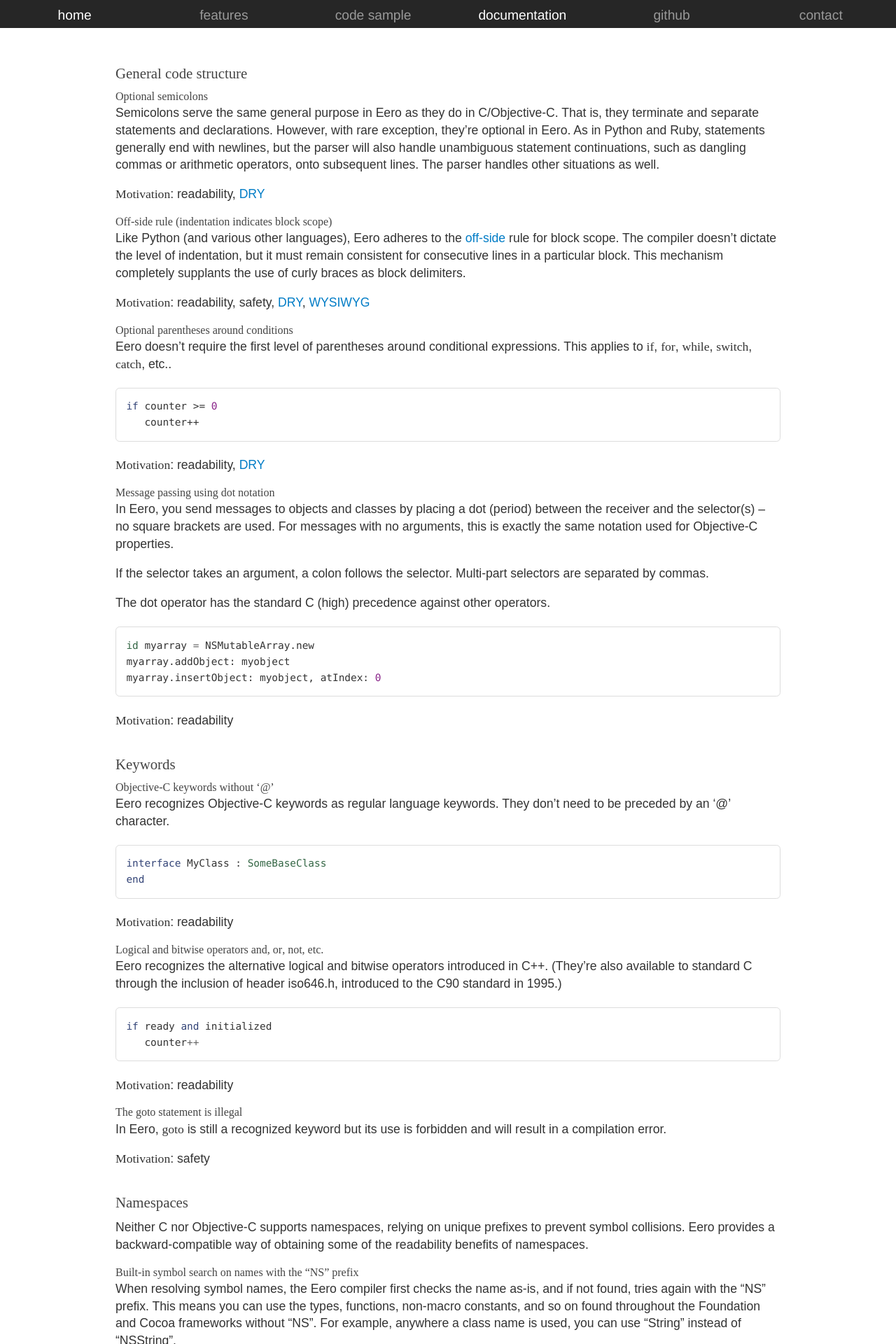
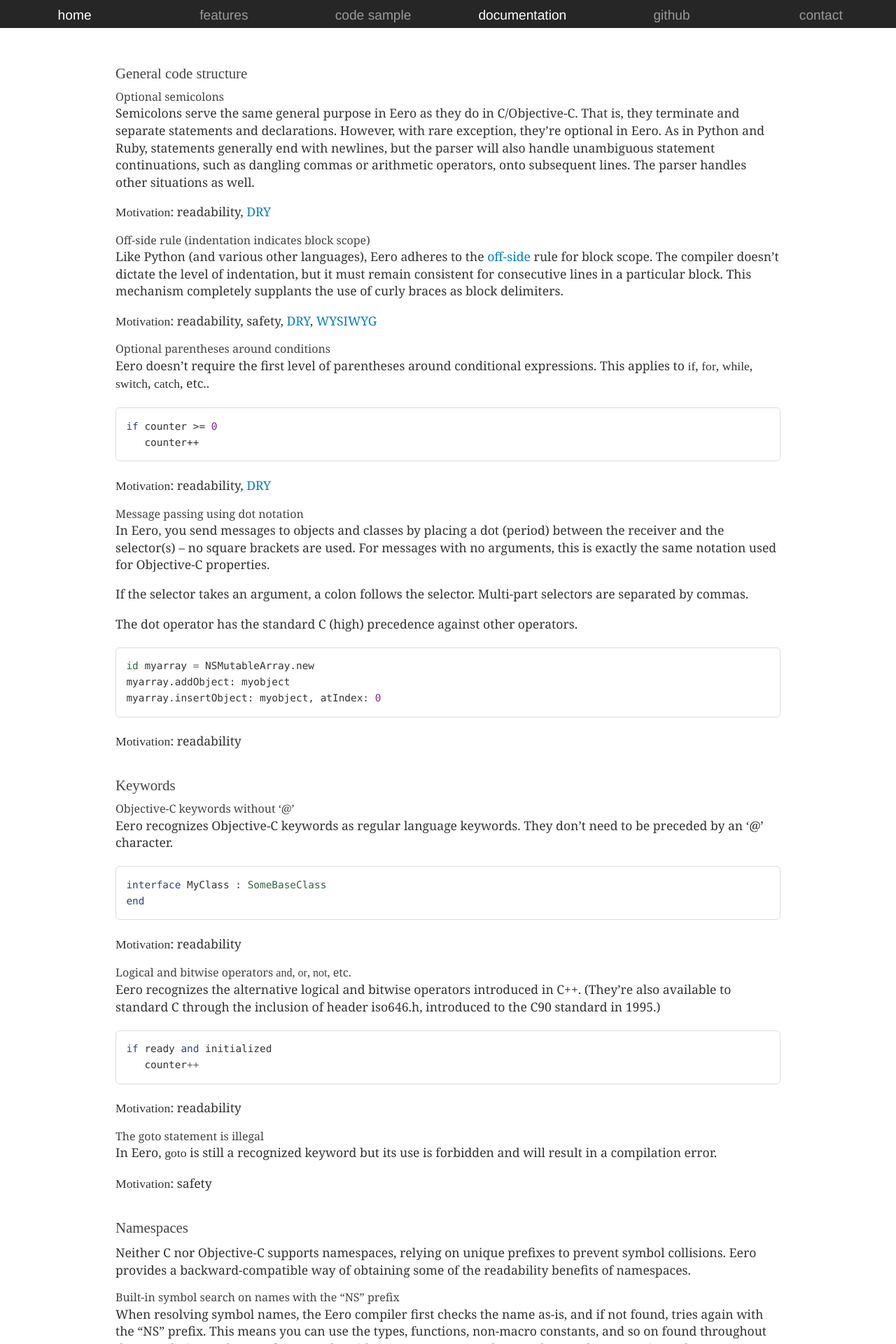
Before and after one commit to eerolanguage/eerolanguage.github.com, a Jekyll site: the page built from documentation/index.html, in a window 1280 px wide. Shown: the top 1920 px of the page at 70% size. Built offline with Jekyll 4.4.1, drawn with Linux system fonts in a browser that asks for light colours; some web fonts are replaced.

Commit message:
Straighten out fallback fonts

```diff
--- a/_includes/head.html
+++ b/_includes/head.html
@@ -5,7 +5,6 @@
   <link href="/css/pygments.css" rel="stylesheet" type="text/css">
   <link href='/images/favicon.ico' rel='shortcut icon' type='image/ico'>
   <link type="text/css" rel="stylesheet" href="http://fast.fonts.net/cssapi/d495e921-8ef4-4943-b32b-0921a9e919af.css">
-  <link href='http://fonts.googleapis.com/css?family=Roboto+Slab|Roboto+Condensed:400italic,700italic,400,700|Roboto:400,400italic,700,700italic' rel='stylesheet' type='text/css'>
   <script type="text/javascript">
     var _gaq = _gaq || [];
     _gaq.push(['_setAccount', 'UA-21151919-1']);
--- a/css/default.css
+++ b/css/default.css
@@ -96,6 +96,8 @@
   min-width: 8em;
 
   font-family: 'Museo Sans W01 500', Helvetica;
+  font-style: normal !important;
+  font-weight: normal !important;
   font-size: 1.2em;
   text-align: center;
   color: rgba(153,153,153,1);
@@ -149,12 +151,16 @@
 }
 
 .logo {
-  font-family: 'MicrogrammaW01-MediumEx', Helvetica;
+  font-family: 'MicrogrammaW01-MediumEx', Helvetica-Bold;
+  font-style: normal !important;
+  font-weight: normal !important;
   font-size: 7em;
 }
 
 .tagline {
   font-family: 'MicrogrammaW01-MediumEx', Helvetica;
+  font-style: normal !important;
+  font-weight: normal !important;
   font-size: 2em;
 }
 
@@ -167,7 +173,9 @@
 }
 
 .largecopy {
-  font-family: 'Museo Sans W01 300', Helvetica;
+  font-family: 'Museo Sans W01 300', Helvetica-Light, Helvetica;
+  font-style: normal !important;
+  font-weight: normal !important;
   font-size: 1.5em;
   line-height: 1.2em;
 }
@@ -181,13 +189,17 @@
 }
 
 .copy {
-  font-family: 'Museo Sans W01 500', Arial;
+  font-family: 'Museo Sans W01 500', Helvetica;
+  font-style: normal !important;
+  font-weight: normal !important;
   font-size: 1em;
   line-height: 1.4em;
 }
 
 .copy h1 {
-  font-family: 'Museo Sns W04 Cond 700', 'Arial-Bold';
+  font-family: 'Museo Sns W04 Cond 700', Helvetica-Bold;
+  font-style: normal !important;
+  font-weight: normal !important;
   font-size: 1.3em;
   line-height: 2em;
 }
@@ -201,7 +213,9 @@
 }
 
 .smallcopy {
-  font-family: 'Museo Sans W01 500', Arial;
+  font-family: 'Museo Sans W01 500', Helvetica-Light;
+  font-style: normal !important;
+  font-weight: normal !important;
   font-size: 0.7em;
 }
 
@@ -434,12 +448,16 @@
 }
 
 #facts span {
-  font-family: 'Museo Sns W04 Cond 700', Helvetica;
+  font-family: 'Museo Sns W04 Cond 700', Helvetica-Bold;
+  font-style: normal !important;
+  font-weight: normal !important;
 }
 
 #dfquote {
   margin-top: 1em;
-  font-family: "MuseoSansW01-500Italic";
+  font-family: "MuseoSansW01-500Italic", Helvetica-Oblique;
+  font-style: normal !important;
+  font-weight: normal !important;
   font-size: 0.9em;
 }
 
@@ -476,7 +494,9 @@
 }
 
 .benefit span {
-  font-family: 'Museo Sns W04 Cond 700', Helvetica;
+  font-family: 'Museo Sns W04 Cond 700', Helvetica-Bold;
+  font-style: normal !important;
+  font-weight: normal !important;
 }
 
 #helloworld_container {
@@ -517,48 +537,66 @@
 /*-------------- Documentation --------------*/
 
 h1 {
-  font-family: 'MyriadW08-BoldCondensed 1166610', Helvetica;
+  font-family: 'MyriadW08-BoldCondensed 1166610', Georgia-Bold;
+  font-style: normal !important;
+  font-weight: normal !important;
   font-size: 1.6em;
   line-height: 1.2em;
   color:#444444;
 }
 
 h1 em {
-  font-family: 'MyriadW08-BoldCondensed 1167283', Helvetica;
+  font-family: 'MyriadW08-BoldCondensed 1167283', Georgia-BoldItalic;
+  font-style: normal !important;
+  font-weight: normal !important;
 }
 
 h2 {
-  font-family: 'MyriadW08-SemiboldConde', Helvetica;
+  font-family: 'MyriadW08-SemiboldConde',  Georgia-Bold;
+  font-style: normal !important;
+  font-weight: normal !important;
   font-size: 1.6em;
   line-height: 1.2em;
   color:#444444;
 }
 
 h2 em {
-  font-family: 'MyriadW08-SemiboldCondI', Arial;
+  font-family: 'MyriadW08-SemiboldCondI', Georgia-BoldItalic;
+  font-style: normal !important;
+  font-weight: normal !important;
 }
 
 h3 {
-  font-family: 'MyriadW08-SemiboldConde', Arial;
+  font-family: 'MyriadW08-SemiboldConde', Georgia-Bold;
+  font-style: normal !important;
+  font-weight: normal !important;
   font-size: 1.3em;
   color:#444444;
 }
 
 h3 em {
-  font-family: 'MyriadW08-SemiboldCondI', Arial;
+  font-family: 'MyriadW08-SemiboldCondI', Georgia-BoldItalic;
+  font-style: normal !important;
+  font-weight: normal !important;
 }
 
 h4 {
-  font-family: 'Myriad Pro 1167301', Arial;
+  font-family: 'Myriad Pro 1167301', Georgia;
+  font-style: normal !important;
+  font-weight: normal !important;
   font-size: 1.1em;
 }
 
 h4 em {
-  font-family: 'Myriad Pro 1167293', Arial;
+  font-family: 'Myriad Pro 1167293', Georgia-Italic;
+  font-style: normal !important;
+  font-weight: normal !important;
 }
 
 p {
-  font-family: 'Myriad Pro Light 1166622', Arial;
+  font-family: 'Myriad Pro Light 1166622', Georgia;
+  font-style: normal !important;
+  font-weight: normal !important;
   font-size: 1.1em;
   line-height: 1.4em;
   margin-bottom: 1em;
@@ -566,13 +604,15 @@
 }
 
 p em {
-  font-family: 'Myriad Pro Light 1167297', 'Arial-Bold';
-  font-weight: normal;
+  font-family: 'Myriad Pro Light 1167297', Georgia-Italic;
+  font-style: normal !important;
+  font-weight: normal !important;
 }
 
 p strong {
-  font-family: 'Myriad Pro 1167301', 'Arial-Bold';
-  font-weight: normal;
+  font-family: 'Myriad Pro 1167301', Georgia-BoldItalic;
+  font-style: normal !important;
+  font-weight: normal !important;
 }
 
 #documentation {
@@ -606,7 +646,6 @@
 #documentation ul {
   list-style-position: outside;
   list-style-type: disc;
-  font-family: 'Museo Sans W01 500', Arial, Helvetica;
   margin-left: 1em;
 }
 
@@ -614,7 +653,9 @@
   border: 1px;
   border-style: solid;
   border-color: #D6D6D6;
-  font-family: 'Myriad Pro 1167301', Arial, Helvetica;
+  font-family: 'Myriad Pro 1167301', Georgia;
+  font-style: normal !important;
+  font-weight: normal !important;
   font-size: 0.9em;
   line-height: 1.2em;
   color: #444444;
@@ -633,7 +674,8 @@
 }
 
 #documentation table strong {
-  font-family: 'MyriadW08-SemiboldConde', Arial, Helvetica;
+  font-family: 'MyriadW08-SemiboldConde', Georgia-Bold;
+  font-style: normal !important;
   font-weight: normal !important;
   font-size: 1.2em;
 }
@@ -648,15 +690,21 @@
 }
 
 #documentation #toc h1 {
-  font-family: 'Museo Sns W04 Cond 700';
+  font-family: 'Museo Sns W04 Cond 700', Georgia-Bold;
+  font-style: normal !important;
+  font-weight: normal !important;
 }
 
 #documentation #toc h1 em {
-  font-family: 'MuseoSnsW04-Cond700It';
+  font-family: 'MuseoSnsW04-Cond700It', Georgia-BoldItalic;
+  font-style: normal !important;
+  font-weight: normal !important;
 }
 
 #documentation #toc h2 {
-  font-family: 'Museo Sns W04 Cond 700';
+  font-family: 'Museo Sns W04 Cond 700', Georgia-Bold;
+  font-style: normal !important;
+  font-weight: normal !important;
   font-size: 1.3em;
   margin: 0;
   padding: 0;
@@ -665,11 +713,15 @@
 }
 
 #documentation #toc h2 em {
-  font-family: 'MuseoSnsW04-Cond700It';
+  font-family: 'MuseoSnsW04-Cond700It', Georgia-BoldItalic;
+  font-style: normal !important;
+  font-weight: normal !important;
 }
 
 #documentation #toc h3 {
-  font-family: 'Museo Sans W01 500';
+  font-family: 'Museo Sans W01 500', Georgia;
+  font-style: normal !important;
+  font-weight: normal !important;
   font-size: 1.0em;
   margin: 0;
   padding: 0;
@@ -678,7 +730,9 @@
 }
 
 #documentation #toc h3 em {
-  font-family: 'MuseoSansW01-500Italic';
+  font-family: 'MuseoSansW01-500Italic', Georgia-Italic;
+  font-style: normal !important;
+  font-weight: normal !important;
 }
 
 /* iPhones and smaller
@@ -778,7 +832,9 @@
 
 #furniture figcaption {
   padding-top: 0.75em;
-  font-family: 'Museo Sans W01 300', Helvetica;
+  font-family: 'Museo Sans W01 300', Helvetica-Light, Helvetica;
+  font-style: normal !important;
+  font-weight: normal !important;
   text-align: right;
 }
 
@@ -949,7 +1005,9 @@
 }
 
 .feature span {
-  font-family: 'Museo Sns W04 Cond 700', Helvetica;
+  font-family: 'Museo Sns W04 Cond 700', Helvetica-Bold;
+  font-style: normal !important;
+  font-weight: normal !important;
 }
 
 .feature ul {
```
